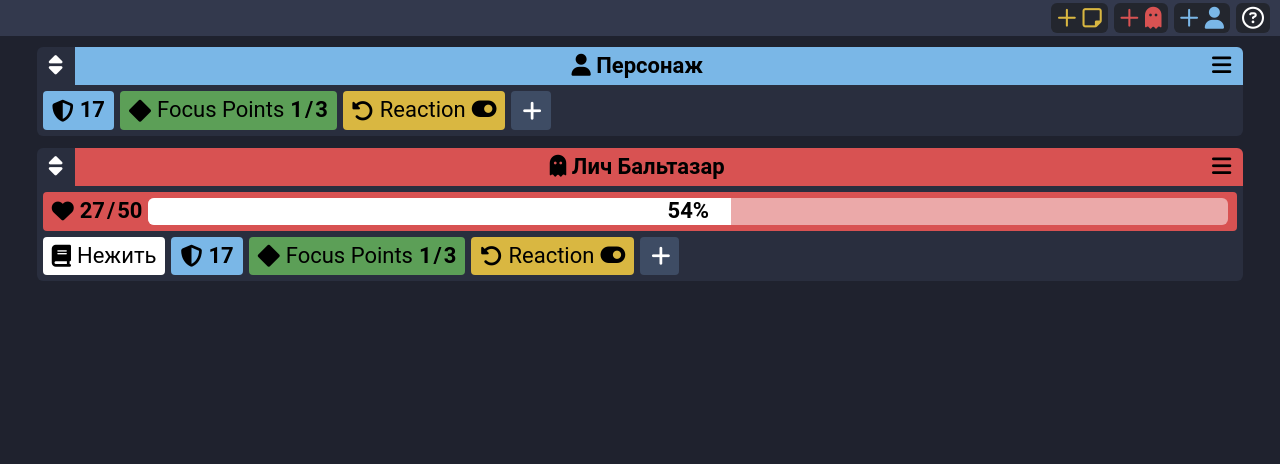
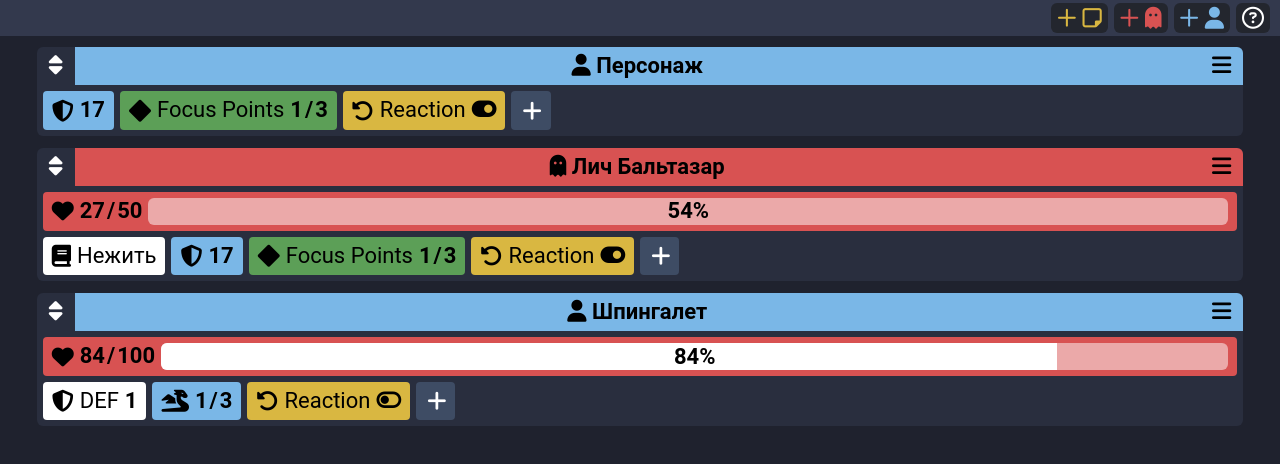
Before and after one commit to Ullus96/pathfinder-tracker, a Vue app: page / in a window 1280 px wide. Shown: the top 464 px of the page. Built offline with nearby package versions, Linux system fonts and the light colour scheme.

Commit message:
created card template from data

```diff
--- a/src/App.vue
+++ b/src/App.vue
@@ -297,11 +297,66 @@
       </div>
     </div>
     <!-- end of single person -->
+    <character :data="characters" :i="0"></character>
   </section>
 </template>
 
 <script>
-export default {};
+import Character from "./components/Character.vue";
+export default {
+  components: { Character },
+  setup() {
+    const characters = [
+      {
+        name: "Шпингалет",
+        color: "blue",
+        icon: "fa-solid fa-user",
+        stats: [
+          {
+            name: "",
+            color: "red",
+            icon: "fa-solid fa-heart",
+            type: "health",
+            current: 84,
+            max: 100,
+          },
+          {
+            name: "DEF",
+            color: "white",
+            icon: "fa-solid fa-shield-halved",
+            type: "value",
+            current: 1,
+            max: "",
+          },
+          {
+            name: "",
+            color: "blue",
+            icon: "fa-solid fa-dragon",
+            type: "value",
+            current: 1,
+            max: 3,
+          },
+          {
+            name: "Reaction",
+            color: "yellow",
+            icon: "fa-solid fa-rotate-left",
+            type: "toggle",
+            current: 0,
+            max: "",
+          },
+        ],
+      },
+    ];
+    const i = 0;
+
+    function addCharacter() {}
+
+    return {
+      characters,
+      i,
+    };
+  },
+};
 </script>
 
 <style scoped lang="scss"></style>
--- /dev/null
+++ b/src/components/Character.vue
@@ -0,0 +1,97 @@
+<template>
+  <div class="person">
+    <div class="person__header">
+      <div class="person__sort-btn">
+        <i class="fa-solid fa-sort"></i>
+      </div>
+      <div class="person__title" :class="`bg-` + data[i].color">
+        <div class="person__name">
+          <i :class="data[i].icon"></i>
+          {{ data[i].name }}
+        </div>
+        <div class="person__edit"><i class="fa-solid fa-bars"></i></div>
+      </div>
+    </div>
+
+    <div class="stats">
+      <template v-for="(stat, idx) in data[i].stats" :key="data[i].stats[idx]">
+        <!-- check if stat is wide (healthbar) -->
+        <div
+          class="stats__item"
+          :class="[
+            `bg-${stat.color}`,
+            stat.type === 'health' ? 'stats__item--wide' : '',
+          ]"
+        >
+          <!-- icon and name -->
+          <i :class="stat.icon"></i>
+          <p v-if="stat.name" class="stats__item--name">{{ stat.name }}</p>
+
+          <!-- values (and check if there is a max value exists) -->
+          <div class="stats__item--value">
+            <!-- if type is value and health -->
+            <div v-if="stat.type !== 'toggle'" class="value">
+              <p class="value--current">{{ stat.current }}</p>
+              <template v-if="stat.max">
+                <p class="value--breakpoint">/</p>
+                <p class="value--total">{{ stat.max }}</p>
+              </template>
+            </div>
+            <!-- if type is toggleable -->
+            <div v-if="stat.type === 'toggle'" class="toggle">
+              <div>
+                <!-- toggleable is just a value that equal to 0 or 1 -->
+                <!-- and we change its' status depends of the value -->
+                <i
+                  class="fa-solid"
+                  :class="[
+                    stat.current == 1 ? 'fa-toggle-on' : 'fa-toggle-off',
+                  ]"
+                ></i>
+              </div>
+            </div>
+          </div>
+          <!-- add healthbar if type is health -->
+          <div v-if="stat.type === 'health'" class="health">
+            &nbsp;
+            <div
+              class="health--current-bar"
+              :style="{
+                background: `linear-gradient(to right, #fff 0%, #fff ${Math.floor(
+                  (stat.current / stat.max) * 100
+                )}%, transparent ${Math.floor(
+                  (stat.current / stat.max) * 100
+                )}%)`,
+              }"
+            ></div>
+            <p class="health--amount">
+              {{ `${Math.floor((stat.current / stat.max) * 100)}%` }}
+            </p>
+          </div>
+        </div>
+      </template>
+      <!-- plus -->
+      <div class="stats__item stats__item--add">
+        <i class="fa-solid fa-plus"></i>
+      </div>
+      <!-- end of plus -->
+    </div>
+  </div>
+</template>
+
+<script>
+// import Stat from "./Stat.vue";
+export default {
+  // components: { Stat },
+  props: ["data", "i"],
+  setup() {
+    const random = Math.random();
+
+    return {
+      random,
+    };
+  },
+};
+</script>
+
+<style></style>
--- /dev/null
+++ b/src/components/Stat.vue
@@ -0,0 +1,12 @@
+<template>
+  Single stat
+  {{ stat }}
+</template>
+
+<script>
+export default {
+  props: ["stat"],
+};
+</script>
+
+<style></style>
--- a/src/css/main.css
+++ b/src/css/main.css
@@ -397,7 +397,6 @@ h6 {
   z-index: 6;
 }
 .health--current-bar {
-  background: linear-gradient(to right, #fff 0%, #fff 54%, transparent 54%);
   position: absolute;
   top: 0;
   left: 0;
--- a/src/sass/components/_health.scss
+++ b/src/sass/components/_health.scss
@@ -16,12 +16,12 @@
 	}
 
 	&--current-bar {
-		background: linear-gradient(
-			to right,
-			$color-white 0%,
-			$color-white 54%,
-			transparent 54%
-		);
+		// background: linear-gradient(
+		// 	to right,
+		// 	$color-white 0%,
+		// 	$color-white 54%,
+		// 	transparent 54%
+		// );
 		position: absolute;
 		top: 0;
 		left: 0;
```
Also changed, not shown: 1 other file (tests, documents, lock files or other folders).
